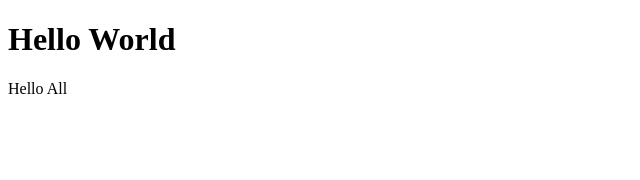
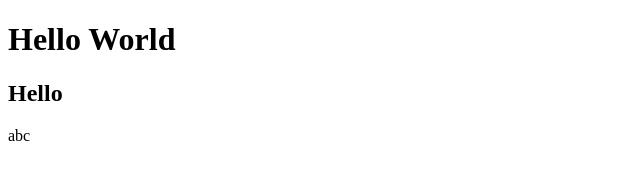
Before and after one commit to Sahil-pokharkar113/test, a plain HTML site: page index.html in a window 1280 px wide. Shown: the whole page, without its empty margins (0-640 px from the left). Drawn offline with Linux system fonts and the light colour scheme.

Commit message:
add html

```diff
--- a/index.html
+++ b/index.html
@@ -7,6 +7,8 @@
 </head>
 <body>
     <h1>Hello World</h1>
-    <p>Hello All</p>
+    <h2>Hello</h2>
+    <p>abc</p>
 </body>
+
 </html>
```
